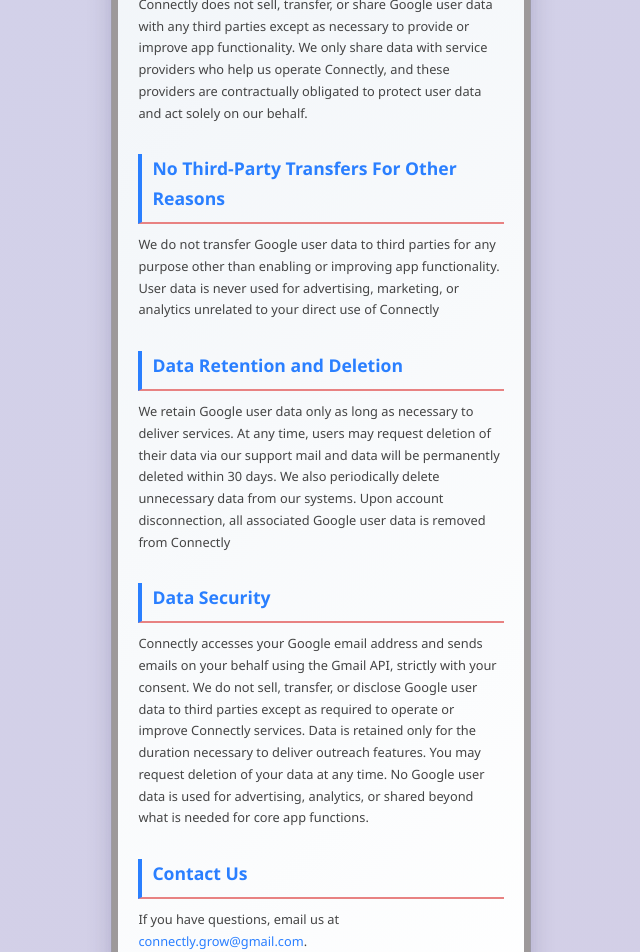
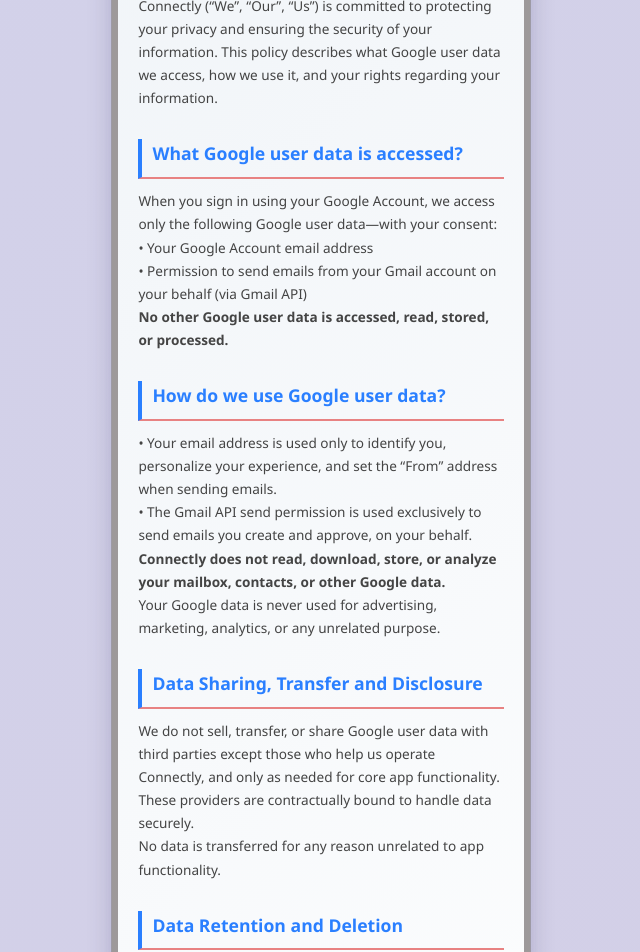
Before and after one commit to Aastha59/Connectly-f, a React (Create React App) app: page /privacy in a window 1280 px wide. Shown: the part 260-1212 px from the top of the page, without its empty margins (319-959 px from the left). Built offline with nearby package versions, Linux system fonts and the light colour scheme.

Commit message:
privacy changes

```diff
--- a/src/Pages/Privacy.jsx
+++ b/src/Pages/Privacy.jsx
@@ -34,6 +34,144 @@
 // }
 
 // export default Privacy
+
+
+
+
+
+// import React from "react";
+
+// function Privacy() {
+//   return (
+//     <div className="privacy-page">
+//       <style>{`
+//         .privacy-page {
+//           font-family: 'Segoe UI', Tahoma, Geneva, Verdana, sans-serif;
+//           background: linear-gradient(135deg, #f0f4f8, #ffffff);
+//           color: #333;
+//           line-height: 1.7;
+//           padding: 40px 20px;
+//           max-width: 900px;
+//           margin: auto;
+//         }
+
+//         header {
+//           text-align: center;
+//           margin-bottom: 20px;
+//           margin-top:20px
+//         }
+
+//         header h1 {
+//           font-size: 2.2rem;
+//           color: #2a7fff;
+//           margin-bottom: 10px;
+//           text-transform: uppercase;
+//           letter-spacing: 2px;
+//         }
+
+//         header p {
+//           font-size: 1rem;
+//           color: #555;
+//         }
+
+//         main h2 {
+//           color: #2a7fff;
+//           font-size: 1.1rem;
+//           margin-top: 30px;
+//           margin-bottom: 10px;
+//           border-left: 4px solid #2a7fff;
+//           padding-left: 10px;
+//         }
+
+//         main p {
+//           font-size: 0.8rem;
+//           color: #444;
+//           margin-bottom: 20px;
+//         }
+
+//         a {
+//           color: #2a7fff;
+//           font-weight: 400;
+//           text-decoration: none;
+//         }
+
+//         a:hover {
+//           text-decoration: underline;
+//         }
+
+//         footer {
+//           margin-top: 40px;
+//           text-align: center;
+//           font-size: 0.9rem;
+//           color: white;
+//           border-top: 1px solid #ddd;
+//           padding-top: 15px;
+//         }
+//       `}</style>
+
+//       <header>
+//         <h1>Privacy Policy</h1>
+//         <p>Your privacy matters at Connectly</p>
+//       </header>
+
+//       <main>
+//         <h2>Introduction</h2>
+//         <p>
+//           Connectly does not sell, transfer, or share Google user data with any
+//           third parties except as necessary to provide or improve app
+//           functionality. We only share data with service providers who help us
+//           operate Connectly, and these providers are contractually obligated
+//           to protect user data and act solely on our behalf.
+//         </p>
+
+//         <h2>No Third-Party Transfers For Other Reasons</h2>
+//         <p>
+//           We do not transfer Google user data to third parties for any purpose
+//           other than enabling or improving app functionality. User data is never
+//           used for advertising, marketing, or analytics unrelated to your direct
+//           use of Connectly
+//         </p>
+
+//         <h2>Data Retention and Deletion</h2>
+//         <p>
+//           We retain Google user data only as long as necessary to deliver
+//           services. At any time, users may request deletion of their data via
+//           our support mail and data will be permanently deleted within 30 days.
+//           We also periodically delete unnecessary data from our systems. Upon
+//           account disconnection, all associated Google user data is removed from
+//           Connectly
+//         </p>
+
+//         <h2>Data Security</h2>
+//         <p>
+//           Connectly accesses your Google email address and sends emails on your
+//           behalf using the Gmail API, strictly with your consent. We do not
+//           sell, transfer, or disclose Google user data to third parties except
+//           as required to operate or improve Connectly services. Data is
+//           retained only for the duration necessary to deliver outreach features.
+//           You may request deletion of your data at any time. No Google user data
+//           is used for advertising, analytics, or shared beyond what is needed
+//           for core app functions.
+//         </p>
+
+//         <h2>Contact Us</h2>
+//         <p>
+//           If you have questions, email us at{" "}
+//           <a href="mailto:support@connectly.com">connectly.grow@gmail.com</a>.
+//         </p>
+//       </main>
+
+//       <footer>&copy; 2025 Connectly. All rights reserved.</footer>
+//     </div>
+//   );
+// }
+
+// export default Privacy;
+
+
+
+
+
 
 import React from "react";
 
@@ -80,7 +218,7 @@
         }
 
         main p {
-          font-size: 0.8rem;
+          font-size: 0.85rem;
           color: #444;
           margin-bottom: 20px;
         }
@@ -99,7 +237,7 @@
           margin-top: 40px;
           text-align: center;
           font-size: 0.9rem;
-          color: white;
+          color: #2a7fff;
           border-top: 1px solid #ddd;
           padding-top: 15px;
         }
@@ -113,47 +251,50 @@
       <main>
         <h2>Introduction</h2>
         <p>
-          Connectly does not sell, transfer, or share Google user data with any
-          third parties except as necessary to provide or improve app
-          functionality. We only share data with service providers who help us
-          operate Connectly, and these providers are contractually obligated
-          to protect user data and act solely on our behalf.
+          Connectly (“We”, “Our”, “Us”) is committed to protecting your privacy and ensuring the security of your information. This policy describes what Google user data we access, how we use it, and your rights regarding your information.
         </p>
 
-        <h2>No Third-Party Transfers For Other Reasons</h2>
+        <h2>What Google user data is accessed?</h2>
         <p>
-          We do not transfer Google user data to third parties for any purpose
-          other than enabling or improving app functionality. User data is never
-          used for advertising, marketing, or analytics unrelated to your direct
-          use of Connectly
+          When you sign in using your Google Account, we access only the following Google user data—with your consent:<br />
+          • Your Google Account email address<br />
+          • Permission to send emails from your Gmail account on your behalf (via Gmail API)<br />
+          <strong>No other Google user data is accessed, read, stored, or processed.</strong>
+        </p>
+
+        <h2>How do we use Google user data?</h2>
+        <p>
+          • Your email address is used only to identify you, personalize your experience, and set the “From” address when sending emails.<br />
+          • The Gmail API send permission is used exclusively to send emails you create and approve, on your behalf.<br />
+          <strong>Connectly does not read, download, store, or analyze your mailbox, contacts, or other Google data.</strong><br />
+          Your Google data is never used for advertising, marketing, analytics, or any unrelated purpose.
+        </p>
+
+        <h2>Data Sharing, Transfer and Disclosure</h2>
+        <p>
+          We do not sell, transfer, or share Google user data with third parties except those who help us operate Connectly, and only as needed for core app functionality. These providers are contractually bound to handle data securely.<br />
+          No data is transferred for any reason unrelated to app functionality.
         </p>
 
         <h2>Data Retention and Deletion</h2>
         <p>
-          We retain Google user data only as long as necessary to deliver
-          services. At any time, users may request deletion of their data via
-          our support mail and data will be permanently deleted within 30 days.
-          We also periodically delete unnecessary data from our systems. Upon
-          account disconnection, all associated Google user data is removed from
-          Connectly
+          Google user data is retained only as long as necessary to provide our service. You can revoke Connectly's Google access in your Google Account settings, or request data deletion at any time (connectly.grow@gmail.com). Data is deleted permanently within 30 days of request, or immediately upon account disconnection.
         </p>
 
         <h2>Data Security</h2>
         <p>
-          Connectly accesses your Google email address and sends emails on your
-          behalf using the Gmail API, strictly with your consent. We do not
-          sell, transfer, or disclose Google user data to third parties except
-          as required to operate or improve Connectly services. Data is
-          retained only for the duration necessary to deliver outreach features.
-          You may request deletion of your data at any time. No Google user data
-          is used for advertising, analytics, or shared beyond what is needed
-          for core app functions.
+          We use industry-standard security measures to protect your information from unauthorized access and disclosure.
+        </p>
+
+        <h2>Changes to this Policy</h2>
+        <p>
+          Updates to this policy will be posted here with the new effective date. Please review periodically for changes.
         </p>
 
         <h2>Contact Us</h2>
         <p>
           If you have questions, email us at{" "}
-          <a href="mailto:support@connectly.com">connectly.grow@gmail.com</a>.
+          <a href="mailto:connectly.grow@gmail.com">connectly.grow@gmail.com</a>.
         </p>
       </main>
 
```
